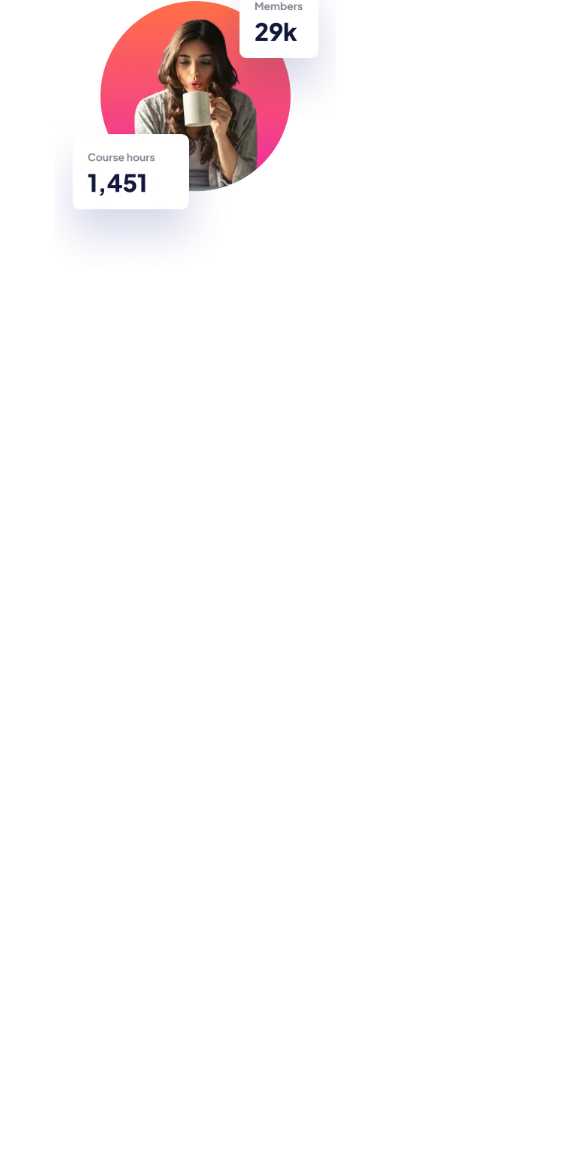
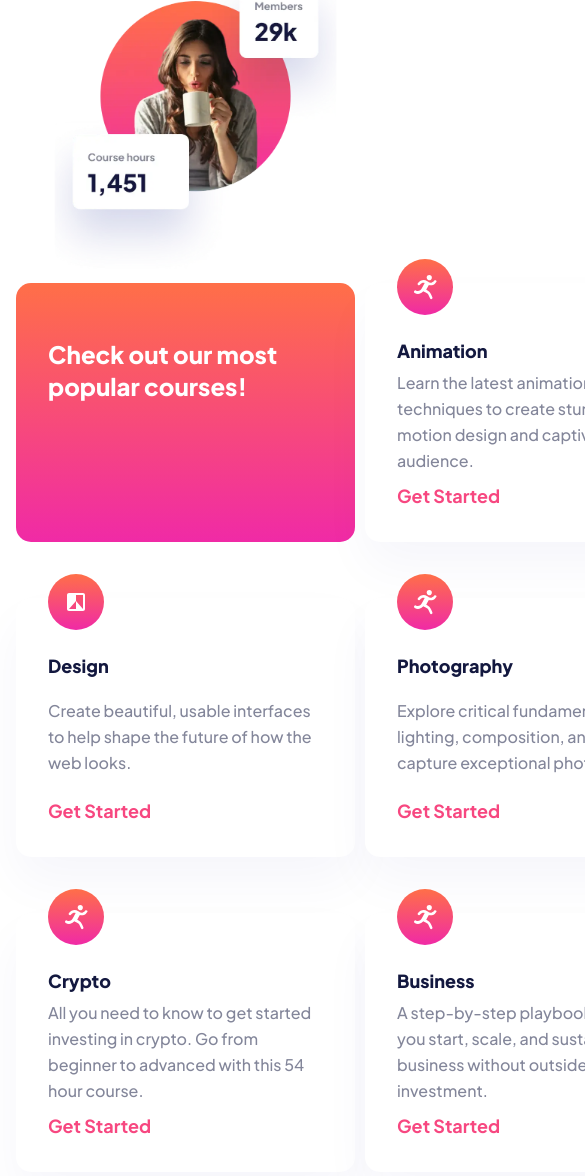
Before and after one commit to Jacoappolinario/skilled-elearning-landing-page, a plain HTML site: page index.html in a window 390 px wide. Shown: the part 475-1651 px from the top of the page, 585 px wide, since content can reach past the window. Before the commit the page ends 844 px from the top, so only its background shows below. Drawn offline with Linux system fonts and the light colour scheme.

Commit message:
add courses

```diff
--- a/css/global/global.css
+++ b/css/global/global.css
@@ -9,8 +9,15 @@ img {
 }
 
 h1,
+h2,
 p {
   margin: 0px;
+}
+
+ul {
+  margin: 0px;
+  padding: 0px;
+  list-style: none;
 }
 
 a {
--- /dev/null
+++ b/css/home/courses.css
@@ -0,0 +1,47 @@
+.courses ul {
+  display: grid;
+  grid-template-columns: 1fr 1fr 1fr;
+  gap: 5rem 1.87rem;
+  padding-bottom: 8.75rem;
+}
+
+.courses li {
+  width: 350px;
+  height: 322px;
+  box-sizing: border-box;
+  padding: 4rem 2rem 2.5rem;
+  border-radius: 15px;
+}
+
+.courses li:first-child {
+  background: linear-gradient(180deg, #ff6f48 0%, #f02aa6 100%);
+}
+
+.courses-item {
+  background-color: var(--color-0);
+  box-shadow: 0px 25px 50px 0px rgba(6, 22, 141, 0.04);
+  position: relative;
+  display: flex;
+  flex-direction: column;
+  justify-content: space-between;
+}
+
+.courses-item img {
+  position: absolute;
+  top: -24px;
+}
+
+@media (max-width: 800px) {
+  .courses ul {
+    display: grid;
+    grid-template-columns: 1fr 1fr;
+    gap: 3.5rem 0.63rem;
+    padding-bottom: 5.37rem;
+  }
+
+  .courses li {
+    width: 339px;
+    height: 259px;
+    padding: 3.5rem 2rem 2rem;
+  }
+}
--- a/css/style.css
+++ b/css/style.css
@@ -7,3 +7,4 @@
 
 /* Home */
 @import "./home/header.css";
+@import "./home/courses.css";
--- a/css/utilities/componentes.css
+++ b/css/utilities/componentes.css
@@ -45,6 +45,16 @@
     linear-gradient(180deg, #4851ff 0%, #f02aa6 100%);
 }
 
+.link {
+  display: inline-block;
+  color: var(--color-3);
+  font: 700 1.125rem/1.55 "Plus Jakarta Sans", sans-serif;
+}
+
+.link:hover {
+  color: var(--color-4);
+}
+
 @media (max-width: 1300px) {
   .container {
     padding-left: 2.5rem;
--- a/css/utilities/typography.css
+++ b/css/utilities/typography.css
@@ -24,10 +24,20 @@
 
 @media (max-width: 800px) {
   .font-xxl {
-    font: 800 2.5rem "Plus Jakarta Sans", sans-serif;
+    font-size: 2.5rem;
+  }
+
+  .font-l {
+    font-size: 1.5rem;
+    line-height: 1.33;
+  }
+
+  .font-m {
+    font-size: 1.125rem;
   }
 
   .font-s {
-    font: 500 1rem/1.62 "Plus Jakarta Sans", sans-serif;
+    font-size: 1rem;
+    line-height: 1.62;
   }
 }
--- a/index.html
+++ b/index.html
@@ -35,6 +35,42 @@
       <a class="button secondary" href="/">Get Started</a>
     </div>
   </header>
+
+  <main class="courses container">
+    <ul>
+      <li class="font-l color-0">Check out our most popular courses!</li>
+      <li class="courses-item">
+        <img src="./images/icon-animation.svg" alt="">
+        <h2 class="font-m color-1">Animation</h2>
+        <p class="font-s color-2">Learn the latest animation techniques to create stunning motion design and captivate your audience.</p>
+        <a class="link" href="/">Get Started</a>
+      </li>
+      <li class="courses-item">
+        <img src="./images/icon-design.svg" alt="">
+        <h2 class="font-m color-1">Design</h2>
+        <p class="font-s color-2">Create beautiful, usable interfaces to help shape the future of how the web looks.</p>
+        <a class="link" href="/">Get Started</a>
+      </li>
+      <li class="courses-item">
+        <img src="./images/icon-animation.svg" alt="">
+        <h2 class="font-m color-1">Photography</h2>
+        <p class="font-s color-2">Explore critical fundamentals like lighting, composition, and focus to capture exceptional photos.</p>
+        <a class="link" href="/">Get Started</a>
+      </li>
+      <li class="courses-item">
+        <img src="./images/icon-animation.svg" alt="">
+        <h2 class="font-m color-1">Crypto</h2>
+        <p class="font-s color-2">All you need to know to get started investing in crypto. Go from beginner to advanced with this 54 hour course.</p>
+        <a class="link" href="/">Get Started</a>
+      </li>
+      <li class="courses-item">
+        <img src="./images/icon-animation.svg" alt="">
+        <h2 class="font-m color-1">Business</h2>
+        <p class="font-s color-2">A step-by-step playbook to help you start, scale, and sustain your business without outside investment.</p>
+        <a class="link" href="/">Get Started</a>
+      </li>
+    </ul>
+  </main>
 </body>
 
 </html>
```
